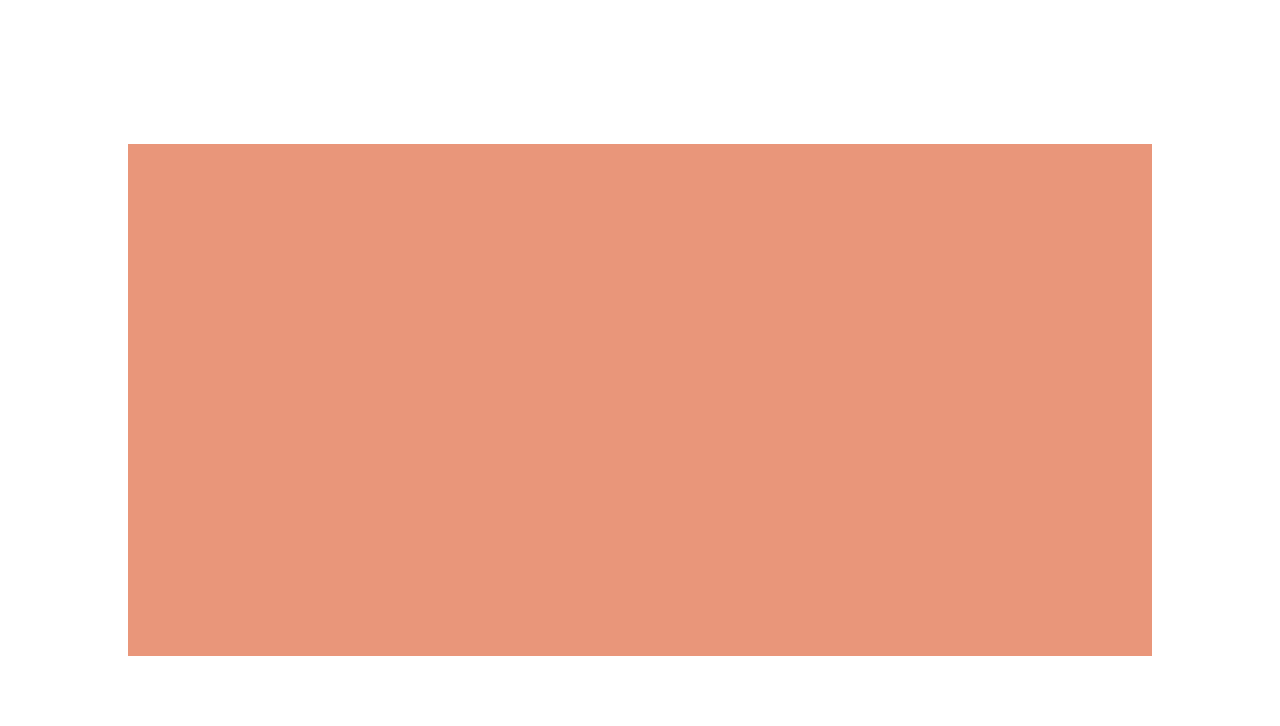
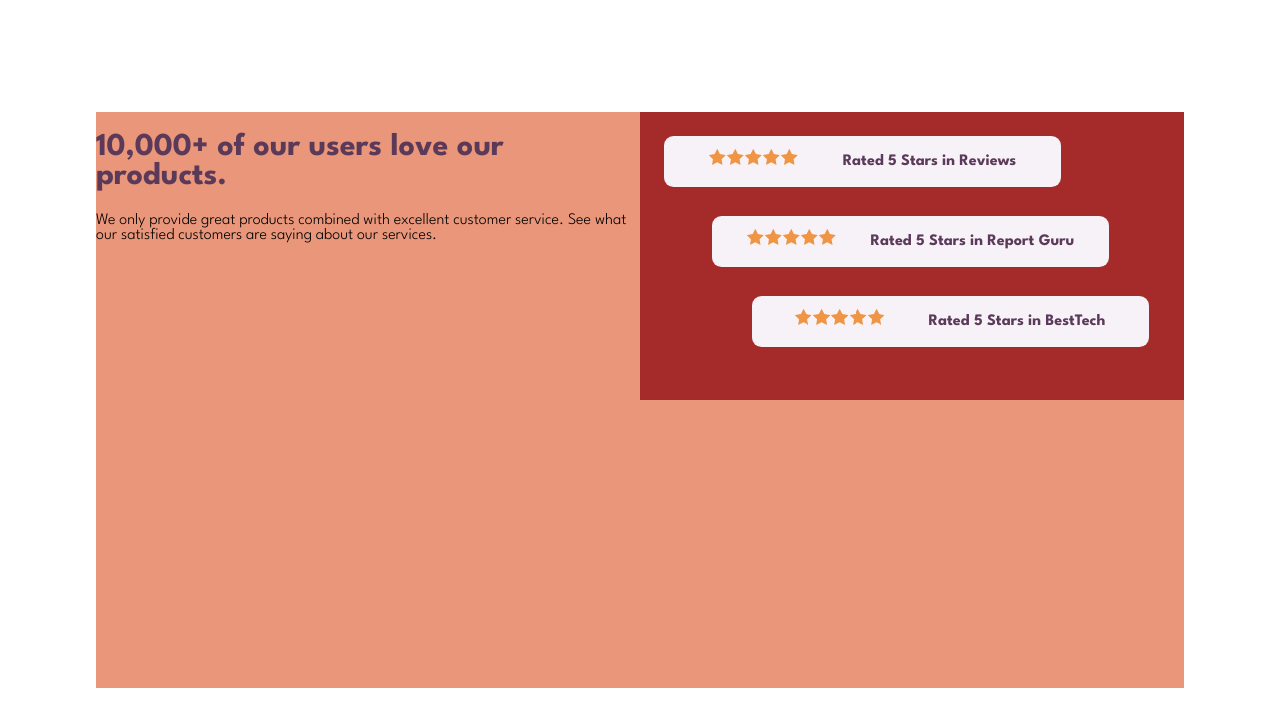
Before and after one commit to MiguelPositive/social-proof-section-master, a plain HTML site: page index.html in a window 1280 px wide. Drawn offline with Linux system fonts and the light colour scheme.

Commit message:
hice los 3 divs de las estrellas

```diff
--- a/index.css
+++ b/index.css
@@ -1,5 +1,16 @@
+@font-face {
+  font-family: "Spartan";
+  src: url("./fonts/LeagueSpartan-Light.ttf");
+}
+
+@font-face {
+  font-family: "SpartanBold";
+  src: url("./fonts/LeagueSpartan-Bold.ttf");
+}
+
 * {
   box-sizing: border-box;
+  font-family: "Spartan";
 }
 
 body {
@@ -19,26 +30,84 @@ main {
   grid-template-columns: 1fr;
   grid-template-rows: repeat(2, 1fr);
 
-  width: clamp(70vw, 90vw, 80vw);
-  height: clamp(30vw, 50vw, 40vw);
+  width: clamp(75vw, 95vw, 85vw);
+  height: clamp(35vw, 55vw, 45vw);
 
   background-color: darksalmon;
+}
+
+h1 {
+  font-family: "SpartanBold";
+  color: #5b3a59;
 }
 
 .row-1 {
   display: grid;
   grid-template-columns: repeat(2, 1fr);
   grid-template-rows: 1fr;
+
+  width: 100%;
 }
 
 .row-2 {
   display: grid;
   grid-template-columns: repeat(3, 1fr);
   grid-template-rows: 1fr;
+
+  width: 100%;
 }
 
-.row-1,
-.row-2 {
-  width: 200px;
-  height: 200px;
+.container-stars {
+  position: relative;
+  background-color: brown;
 }
+
+.star-1,
+.star-2,
+.star-3 {
+  position: absolute;
+
+  display: block;
+
+  width: clamp(26vw, 41vw, 31vw);
+  height: clamp(2vw, 6vw, 4vw);
+
+  border-radius: clamp(0.4rem, 0.8rem, 0.6rem);
+  background-color: #f7f2f8;
+
+  display: flex;
+  justify-content: space-evenly;
+  align-items: center;
+}
+
+.star-1 {
+  top: calc(1rem + 0.5em);
+  left: calc(1rem + 0.5em);
+  right: calc(1rem + 0.5em);
+}
+
+.star-2 {
+  top: calc(6rem + 0.5em);
+  left: calc(4rem + 0.5em);
+  right: calc(4rem + 0.5em);
+}
+
+.star-3 {
+  top: calc(11rem + 0.5em);
+  left: calc(6.5rem + 0.5em);
+  right: calc(6.5rem + 0.5em);
+}
+
+.star {
+  width: clamp(4vw, 10vw, 7vw);
+  height: clamp(1vw, 3vw, 2vw);
+
+  background-image: url("./images/icon-star.svg");
+  font-size: 110%;
+  background-repeat: space;
+}
+
+.text-star {
+  color: #5b3a59;
+  font-family: "SpartanBold";
+}
--- a/index.html
+++ b/index.html
@@ -16,14 +16,13 @@
     <title>Frontend Mentor | Social proof section</title>
   </head>
   <body>
-    <!-- 10,000+ of our users love our products.
+    <!--
 
-    We only provide great products combined with excellent customer service.
-    See what our satisfied customers are saying about our services.
 
-    Rated 5 Stars in Reviews
-    Rated 5 Stars in Report Guru
-    Rated 5 Stars in BestTech
+
+
+
+
 
     Colton Smith
     Verified Buyer
@@ -43,8 +42,31 @@
 
     <main>
       <div class="row-1">
-        <div></div>
-        <div></div>
+        <div>
+          <h1>10,000+ of our users love our products.</h1>
+
+          <p>
+            We only provide great products combined with excellent customer
+            service. See what our satisfied customers are saying about our
+            services.
+          </p>
+        </div>
+        <div class="container-stars">
+          <div class="star-1">
+            <div class="star"></div>
+            <p class="text-star">Rated 5 Stars in Reviews</p>
+          </div>
+
+          <div class="star-2">
+            <div class="star"></div>
+            <p class="text-star">Rated 5 Stars in Report Guru</p>
+          </div>
+
+          <div class="star-3">
+            <div class="star"></div>
+            <p class="text-star">Rated 5 Stars in BestTech</p>
+          </div>
+        </div>
       </div>
 
       <div class="row-2">
```
Also changed, not shown: fonts/LeagueSpartan-Bold.ttf (added), fonts/LeagueSpartan-Light.ttf (added).
